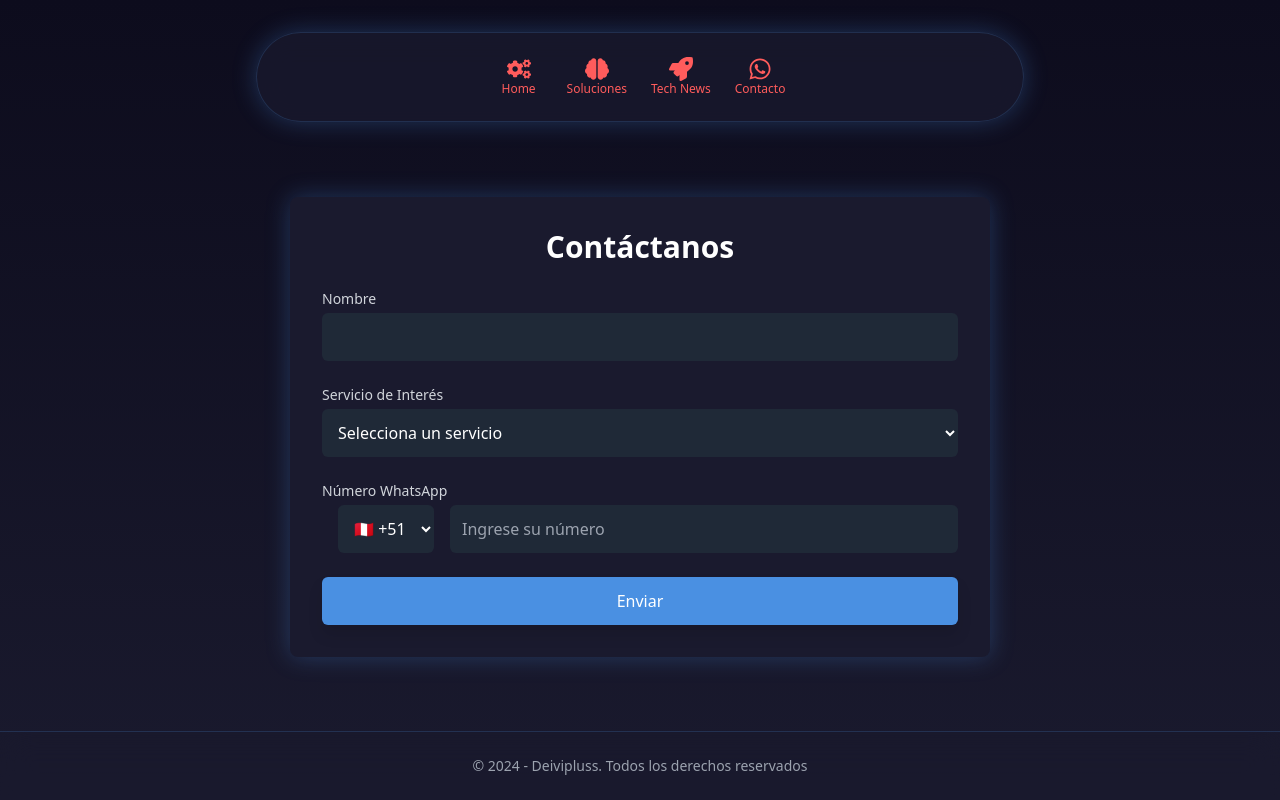
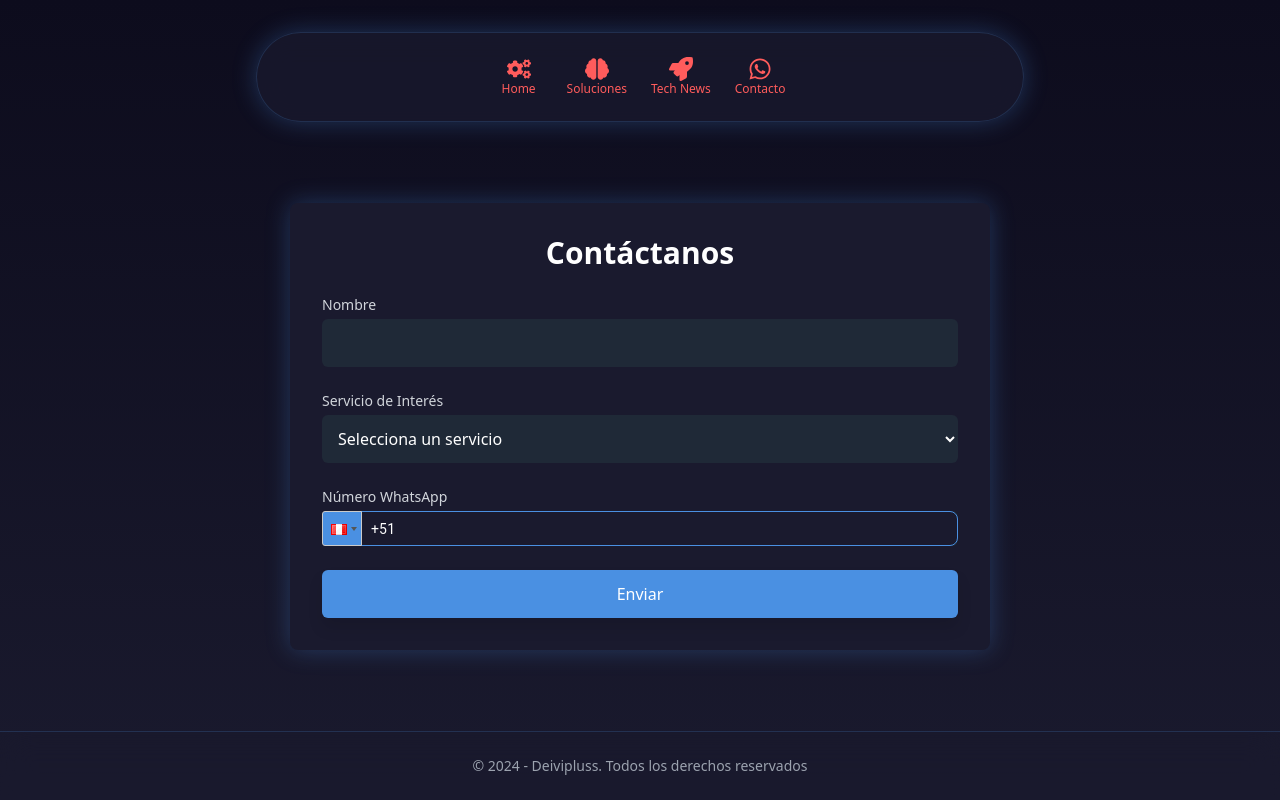
Before and after one commit to deivipluss/landing, a Next.js app: page /contacto in a window 1280 px wide. Built offline with nearby package versions, Linux system fonts and the light colour scheme.

Commit message:
formlibreriacodigo

```diff
--- a/app/contacto/page.tsx
+++ b/app/contacto/page.tsx
@@ -6,10 +6,12 @@ import {
   FaRocket,
   FaWhatsapp
 } from "react-icons/fa";
-import Link from 'next/link';
-import { useSearchParams } from 'next/navigation';
-import { motion } from 'framer-motion';
-import axios from 'axios';
+import Link from "next/link";
+import { useSearchParams } from "next/navigation";
+import { motion } from "framer-motion";
+import axios from "axios";
+import PhoneInput from "react-phone-input-2";
+import "react-phone-input-2/lib/style.css";
 
 const serviceLabels = {
   branding: "Branding Empresarial",
@@ -19,7 +21,7 @@ const serviceLabels = {
   contenidoDigital: "Contenido Digital",
   ecommerce: "E-commerce",
   iaNegocios: "IA para Negocios",
-  onlyfans: "OnlyFans Management"
+  onlyfans: "OnlyFans Management",
 };
 
 const navItems = [
@@ -48,45 +50,42 @@ const navItems = [
 const ContactForm: React.FC = () => {
   const searchParams = useSearchParams();
   const [formState, setFormState] = useState({
-    name: '',
-    whatsappCode: '+51',
-    whatsappNumber: '',
-    selectedService: ''
+    name: "",
+    whatsapp: "+51",
+    selectedService: "",
   });
 
   useEffect(() => {
-    const serviceParam = searchParams.get('servicio');
+    const serviceParam = searchParams.get("servicio");
     if (serviceParam && serviceParam in serviceLabels) {
-      setFormState(prevState => ({
+      setFormState((prevState) => ({
         ...prevState,
-        selectedService: serviceParam
+        selectedService: serviceParam,
       }));
     }
   }, [searchParams]);
 
-  const handleInputChange = (e: React.ChangeEvent<HTMLInputElement | HTMLSelectElement>) => {
-    const { name, value } = e.target;
-    setFormState(prevState => ({
+  const handleInputChange = (name: string, value: string) => {
+    setFormState((prevState) => ({
       ...prevState,
-      [name]: value
+      [name]: value,
     }));
   };
 
   const handleSubmit = async (e: React.FormEvent) => {
     e.preventDefault();
     try {
-      await axios.post('/api/contact', formState);
+      await axios.post("/api/contact", formState);
 
-      alert('Formulario enviado exitosamente');
+      alert("Formulario enviado exitosamente");
       setFormState({
-        name: '',
-        whatsappCode: '+51',
-        whatsappNumber: '',
-        selectedService: ''
+        name: "",
+        whatsapp: "+51",
+        selectedService: "",
       });
     } catch (error) {
-      console.error('Error al enviar el formulario:', error);
-      alert('Error al enviar el formulario');
+      console.error("Error al enviar el formulario:", error);
+      alert("Error al enviar el formulario");
     }
   };
 
@@ -100,64 +99,59 @@ const ContactForm: React.FC = () => {
       <h2 className="text-3xl font-bold text-white mb-6 text-center">Contáctanos</h2>
       <form onSubmit={handleSubmit} className="space-y-6">
         <div>
-          <label htmlFor="name" className="block text-sm font-medium text-gray-300">Nombre</label>
+          <label htmlFor="name" className="block text-sm font-medium text-gray-300">
+            Nombre
+          </label>
           <input
             type="text"
             id="name"
             name="name"
             value={formState.name}
-            onChange={handleInputChange}
+            onChange={(e) => handleInputChange("name", e.target.value)}
             className="mt-1 p-3 block w-full rounded-md bg-gray-800 border-gray-700 text-white"
             required
           />
         </div>
         <div>
-          <label htmlFor="selectedService" className="block text-sm font-medium text-gray-300">Servicio de Interés</label>
+          <label htmlFor="selectedService" className="block text-sm font-medium text-gray-300">
+            Servicio de Interés
+          </label>
           <select
             id="selectedService"
             name="selectedService"
             value={formState.selectedService}
-            onChange={handleInputChange}
+            onChange={(e) => handleInputChange("selectedService", e.target.value)}
             className="mt-1 p-3 block w-full rounded-md bg-gray-800 border-gray-700 text-white"
           >
             <option value="">Selecciona un servicio</option>
             {Object.entries(serviceLabels).map(([key, label]) => (
-              <option key={key} value={key}>{label}</option>
+              <option key={key} value={key}>
+                {label}
+              </option>
             ))}
           </select>
         </div>
         <div>
           <label className="block text-sm font-medium text-gray-300 mb-1">Número WhatsApp</label>
-          <div className="flex items-center space-x-4">
-            <div className="flex-shrink-0">
-              <select
-                id="whatsappCode"
-                name="whatsappCode"
-                value={formState.whatsappCode}
-                onChange={handleInputChange}
-                className="p-3 block rounded-md bg-gray-800 border-gray-700 text-white"
-                required
-              >
-                <option value="+1">🇺🇸 +1</option>
-                <option value="+52">🇲🇽 +52</option>
-                <option value="+57">🇨🇴 +57</option>
-                <option value="+34">🇪🇸 +34</option>
-                <option value="+51">🇵🇪 +51</option>
-              </select>
-            </div>
-            <div className="flex-grow">
-              <input
-                type="tel"
-                id="whatsappNumber"
-                name="whatsappNumber"
-                value={formState.whatsappNumber}
-                onChange={handleInputChange}
-                placeholder="Ingrese su número"
-                className="p-3 block w-full rounded-md bg-gray-800 border-gray-700 text-white"
-                required
-              />
-            </div>
-          </div>
+          <PhoneInput
+            country={"pe"} // Código predeterminado: Perú
+            value={formState.whatsapp}
+            onChange={(value) => handleInputChange("whatsapp", value)}
+            inputClass="text-black"
+            buttonClass="bg-gray-800 border-gray-700 text-white"
+            containerClass="mt-1 rounded-md bg-gray-800"
+            inputStyle={{
+              width: "100%",
+              backgroundColor: "#1A1A2E",
+              color: "#FFFFFF",
+              border: "1px solid #4A90E2",
+              borderRadius: "8px",
+            }}
+            buttonStyle={{
+              backgroundColor: "#4A90E2",
+              color: "#FFFFFF",
+            }}
+          />
         </div>
         <motion.button
           whileHover={{ scale: 1.05 }}
@@ -182,7 +176,9 @@ const Contact: React.FC = () => {
             href={item.href}
             className="group flex flex-col items-center cursor-pointer"
           >
-            <div className={`text-2xl mx-3 text-[#FF5C5C] group-hover:text-[#4A90E2] transition-all duration-300`}>
+            <div
+              className={`text-2xl mx-3 text-[#FF5C5C] group-hover:text-[#4A90E2] transition-all duration-300`}
+            >
               {item.icon}
             </div>
             <span className="text-xs text-[#FF5C5C] group-hover:text-[#4A90E2] transition-colors duration-300">
--- a/package.json
+++ b/package.json
@@ -10,11 +10,13 @@
   },
   "dependencies": {
     "axios": "^1.7.8",
+    "classnames": "^2.5.1",
     "framer-motion": "^11.11.11",
     "next": "^15.0.2",
     "react": "^18.3.1",
     "react-dom": "^18.3.1",
     "react-icons": "^5.3.0",
+    "react-phone-input-2": "^2.15.1",
     "react-simple-typewriter": "^5.0.1",
     "react-transition-group": "^4.4.5",
     "swiper": "^11.1.15"
```
Also changed, not shown: 1 other file (tests, documents, lock files or other folders).
